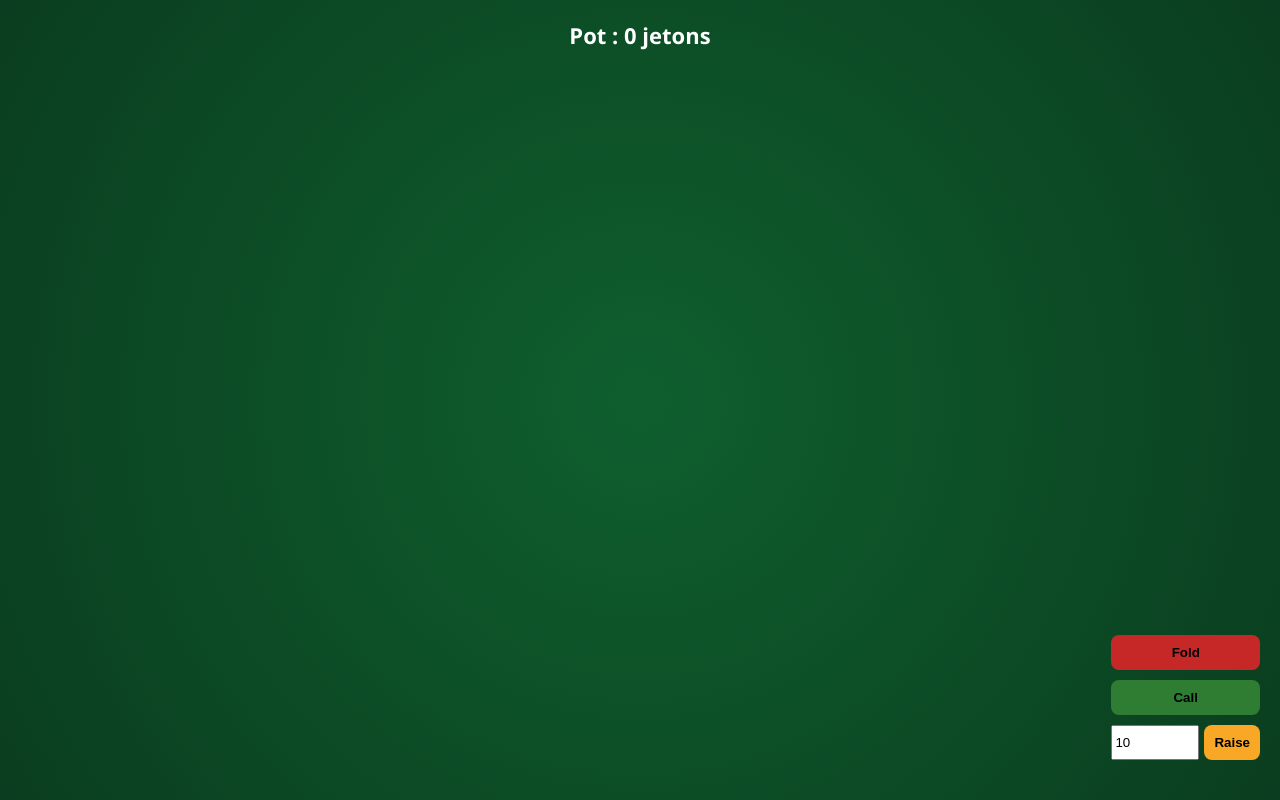
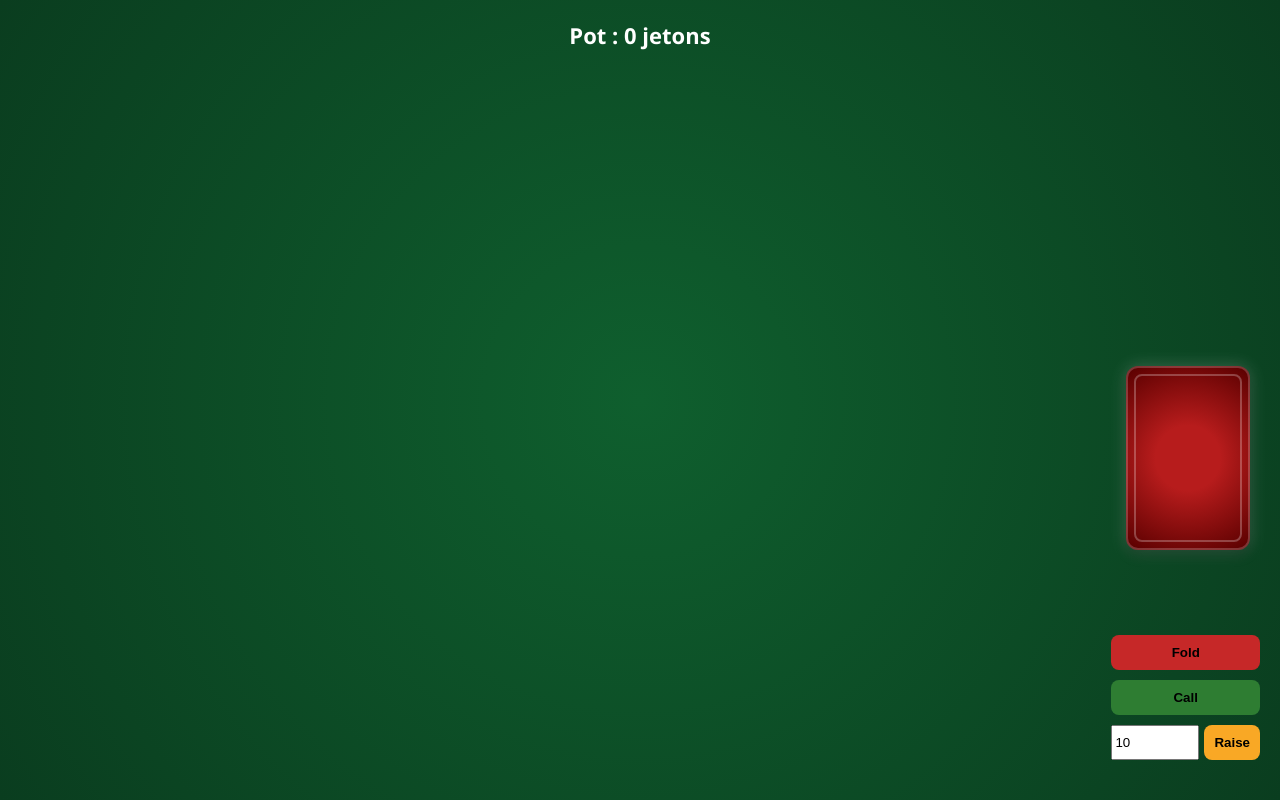
Before and after one commit to Rutradc/technopoker-angular, an Angular app: page /game/1 in a window 1280 px wide. Built offline with nearby package versions, Linux system fonts and the light colour scheme.

Commit message:
feat: add deck

```diff
--- a/src/app/pages/game-view/game-view.css
+++ b/src/app/pages/game-view/game-view.css
@@ -194,6 +194,57 @@
   animation: popIn 0.4s ease, fadeOut 0.4s ease 1.2s forwards;
 }
 
+.dealer-deck {
+  position: absolute;
+  right: 30px;
+  bottom: 250px; /* juste au-dessus des boutons */
+
+  display: flex;
+  justify-content: center;
+  align-items: center;
+}
+
+.deck-card {
+  position: relative;
+}
+
+/* effet pile de cartes */
+.deck-card::before,
+.deck-card::after {
+  content: "";
+  position: absolute;
+  inset: 0;
+  border-radius: 12px;
+  z-index: -1;
+}
+
+/* carte derrière 1 */
+.deck-card::before {
+  transform: translate(4px, 4px);
+  background: inherit;
+  opacity: 0.8;
+}
+
+/* carte derrière 2 */
+.deck-card::after {
+  transform: translate(8px, 8px);
+  background: inherit;
+  opacity: 0.6;
+}
+
+.dealer-deck:hover {
+  transform: translateY(-5px);
+  cursor: pointer;
+}
+
+.deck-card {
+  transition: transform 0.4s ease;
+}
+
+.dealer-deck {
+  filter: drop-shadow(0 0 8px rgba(255,255,255,0.2));
+}
+
 /* animation entrée */
 @keyframes popIn {
   from {
--- a/src/app/pages/game-view/game-view.html
+++ b/src/app/pages/game-view/game-view.html
@@ -23,6 +23,14 @@
     @for(card of playerHand$(); track $index){
         <app-card [card]="card"></app-card>
     }
+  </div>
+
+  <div class="dealer-deck">
+    <app-card
+      [isFaceDown]="true"
+      [size]="'m'"
+      class="deck-card classic"
+    ></app-card>
   </div>
 
   <!-- 🎮 ACTIONS -->
```
